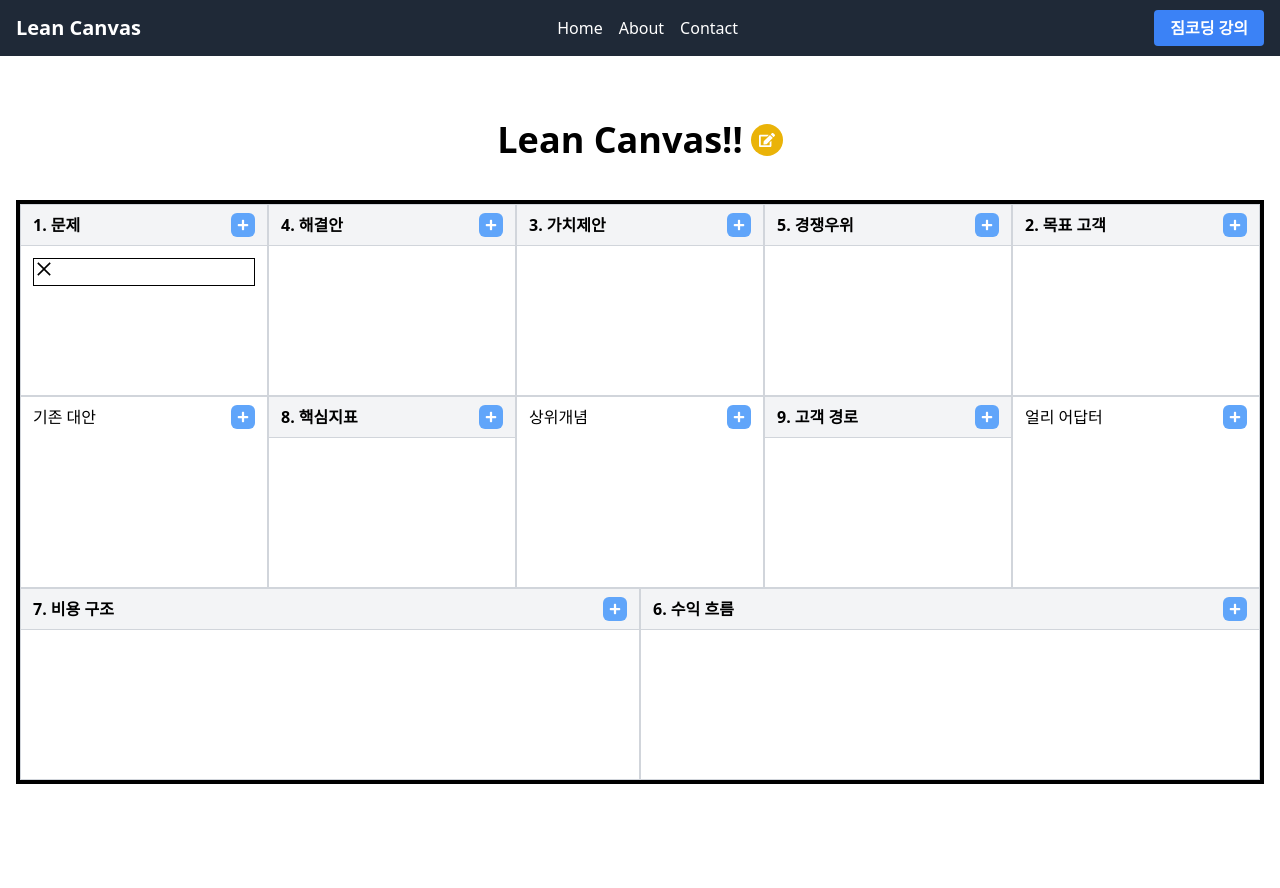
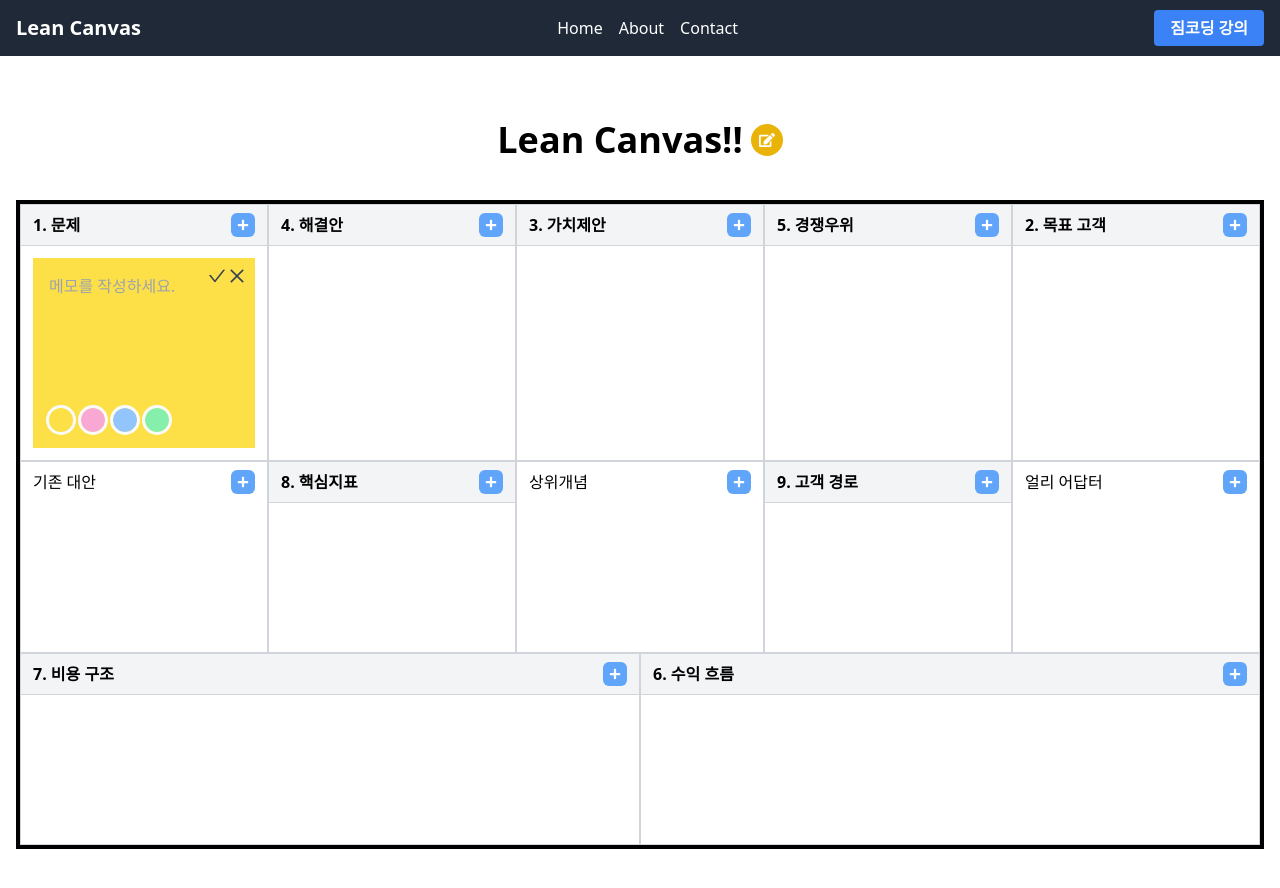
Before and after one commit to gymcoding/lean-canvas-react, a React (Vite) app: page /canvases/1 in a window 1280 px wide. Both pictures are taken after a click on the button 243 px from the left and 225 px from the top of the page. Shown: the top 888 px of the page. Before the commit the page ends 848 px from the top, so only its background shows below. Built offline with nearby package versions, Linux system fonts and the light colour scheme.

Commit message:
19.2 Note 컴포넌트 마크업

```diff
--- a/src/components/Note.jsx
+++ b/src/components/Note.jsx
@@ -1,13 +1,44 @@
-import { AiOutlineClose } from 'react-icons/ai';
+import { AiOutlineClose, AiOutlineCheck } from 'react-icons/ai';
 
-function Note({ id, onRemoveNote }) {
+const Note = ({ id, onRemoveNote }) => {
+  const colorOptions = [
+    'bg-yellow-300',
+    'bg-pink-300',
+    'bg-blue-300',
+    'bg-green-300',
+  ];
+
   return (
-    <div className="border border-black">
-      <button onClick={() => onRemoveNote(id)}>
-        <AiOutlineClose size={20} />
-      </button>
+    <div className={`p-4 bg-yellow-300 relative max-h-[32rem] overflow-hidden`}>
+      <div className="absolute top-2 right-2">
+        <button aria-label="Check Note" className="text-gray-700">
+          <AiOutlineCheck size={20} />
+        </button>
+        <button
+          aria-label="Close Note"
+          className="text-gray-700"
+          onClick={() => onRemoveNote(id)}
+        >
+          <AiOutlineClose size={20} />
+        </button>
+      </div>
+      <textarea
+        className={`w-full h-full bg-transparent resize-none border-none focus:outline-none text-gray-900 overflow-hidden`}
+        aria-label="Edit Note"
+        placeholder="메모를 작성하세요."
+        style={{ height: 'auto', minHeight: '8rem' }}
+      />
+      <div className="flex space-x-2">
+        {colorOptions.map((option, index) => (
+          <button
+            key={index}
+            className={`w-6 h-6 rounded-full cursor-pointer outline outline-gray-50 ${option}`}
+            aria-label={`Change color to ${option}`}
+          />
+        ))}
+      </div>
     </div>
   );
-}
+};
 
 export default Note;
```
